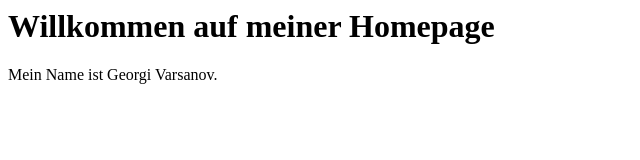
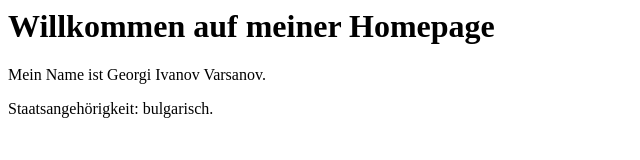
Before and after one commit to megawutt/homepage2, a plain HTML site: page index.html in a window 1280 px wide. Shown: the whole page, without its empty margins (0-640 px from the left). Drawn offline with Linux system fonts and the light colour scheme.

Commit message:
Dritte Version

```diff
--- a/index.html
+++ b/index.html
@@ -6,6 +6,7 @@
     </head>
     <body>
     <h1>Willkommen auf meiner Homepage</h1>
-    <p> Mein Name ist Georgi Varsanov.</p>
+    <p> Mein Name ist Georgi Ivanov Varsanov.</p>
+        <p>Staatsangehörigkeit: bulgarisch.</p>
     </body>
 </html>
```
Also changed, not shown: hello.html (added, +1 -0 lines).
